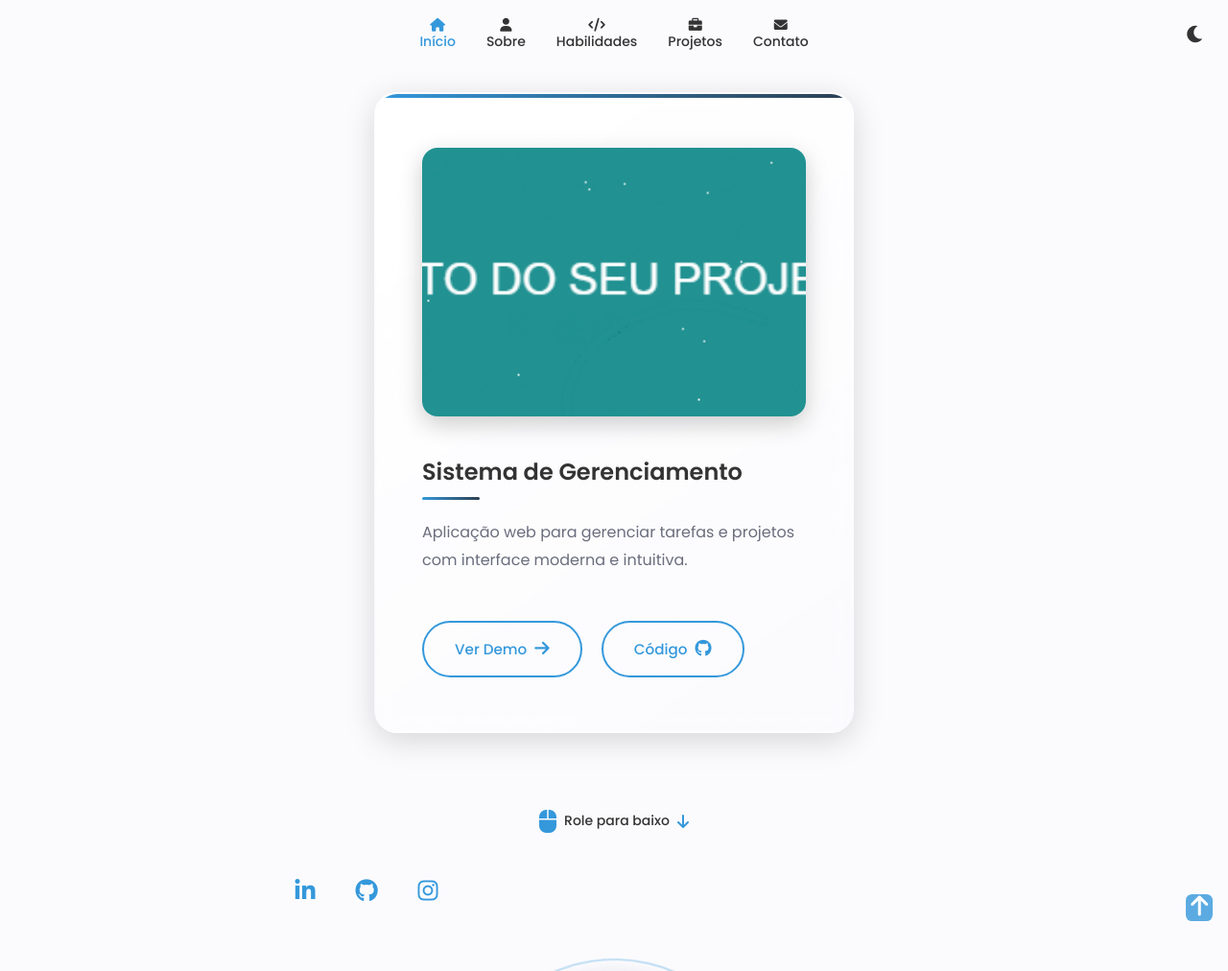
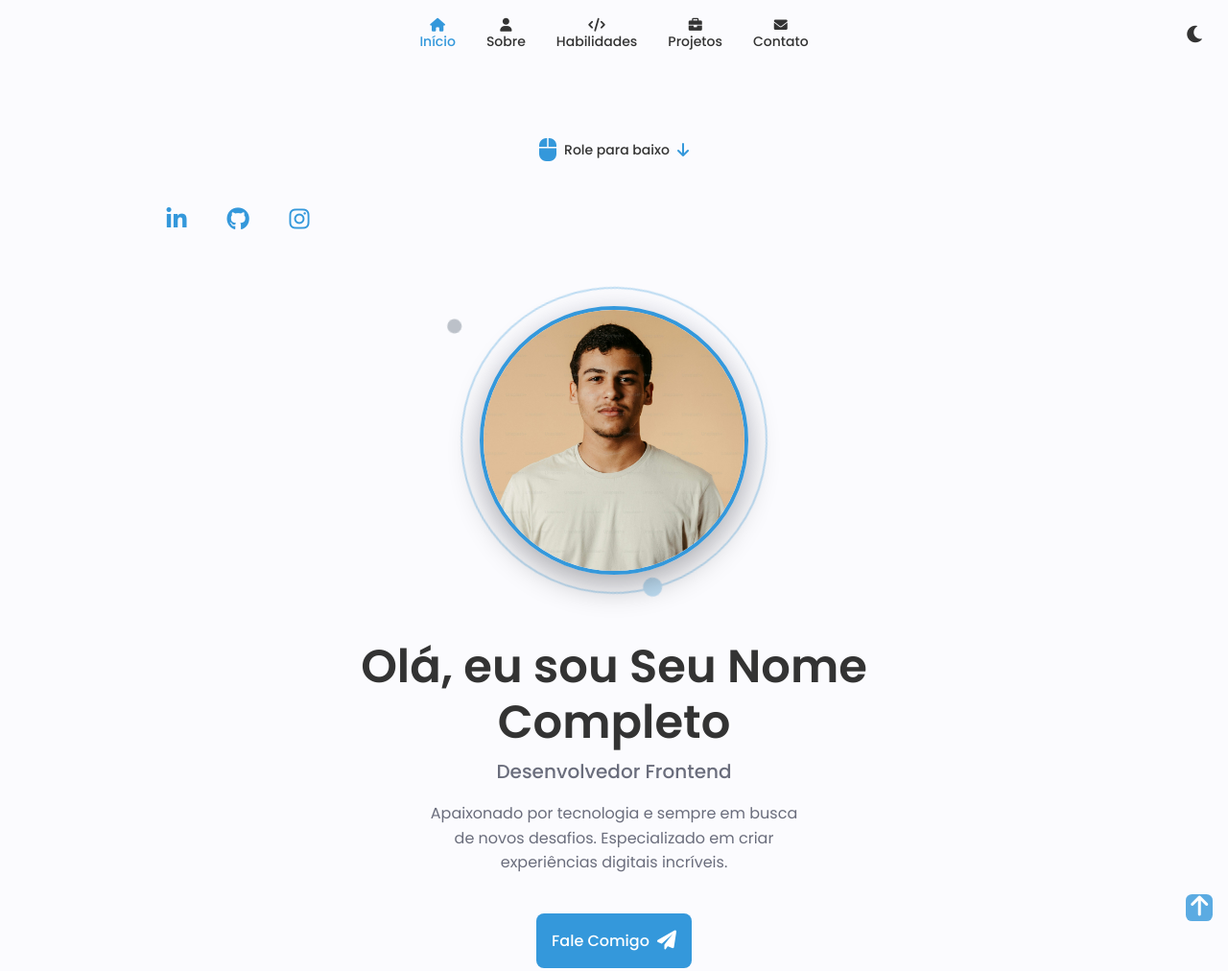
Before and after one commit to liuzinho777/meu-portfolio, a plain HTML site: page index.html in a window 1280 px wide. Shown: the top 1012 px of the page at 96% size. Drawn offline with Linux system fonts and the light colour scheme.

Commit message:
Removendo card duplicado do inicio da pagina

```diff
--- a/config.js
+++ b/config.js
@@ -46,7 +46,7 @@ const portfolioConfig = {
             Olá! Sou um desenvolvedor apaixonado por criar soluções digitais inovadoras.
             Com experiência em desenvolvimento web, busco sempre aprender novas tecnologias
             e contribuir para projetos que fazem a diferença.
-        `, // no resumo, fale sobre você de uma forma que mostre quem você é e o que você faz
+        `,
 
         // Suas principais qualidades/características
         qualidades: [
--- a/index.html
+++ b/index.html
@@ -121,22 +121,15 @@
                 </div>
 
                 <!-- Informações principais -->
-                <div class="work__card">
-                    <img src="assets/images/foto_projeto1.png" alt="Sistema de Gerenciamento" class="work__img">
-                    <div class="work__content">
-                        <h3 class="work__title" id="project1-title">Sistema de Gerenciamento</h3>
-                        <p class="work__description" id="project1-description">
-                            Aplicação web para gerenciar tarefas e projetos com interface moderna e intuitiva.
-                        </p>
-                        <div class="work__buttons">
-                            <a href="#" class="work__button" id="project1-demo">
-                                Ver Demo <i class="fas fa-arrow-right work__button-icon"></i>
-                            </a>
-                            <a href="#" class="work__button" id="project1-code">
-                                Código <i class="fab fa-github work__button-icon"></i>
-                            </a>
-                        </div>
-                    </div>
+                <div class="home__data">
+                    <h1 class="home__title" id="home-name">Olá, eu sou João</h1>
+                    <h3 class="home__subtitle" id="home-title">Desenvolvedor Frontend</h3>
+                    <p class="home__description" id="home-description">
+                        Apaixonado por tecnologia e sempre em busca de novos desafios.
+                    </p>
+                    <a href="#contact" class="button button--flex">
+                        Fale Comigo <i class="fas fa-paper-plane button__icon"></i>
+                    </a>
                 </div>
 
                 <!-- Seta para rolar para baixo -->
```
